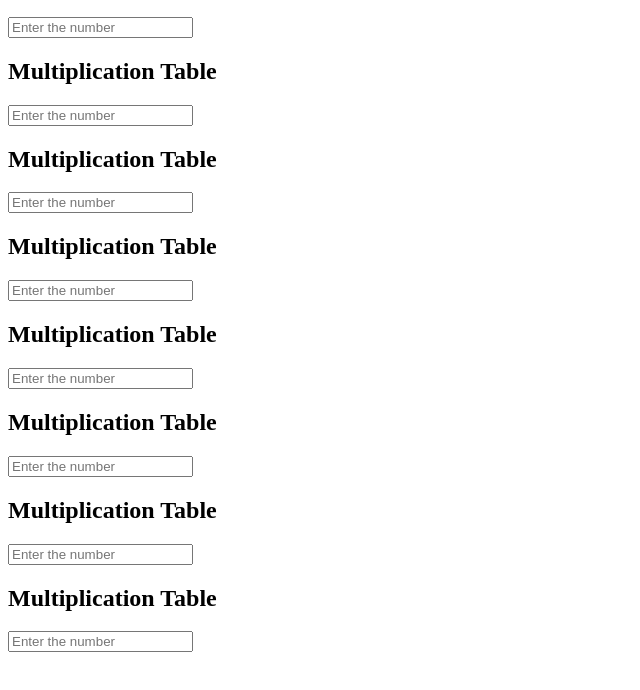
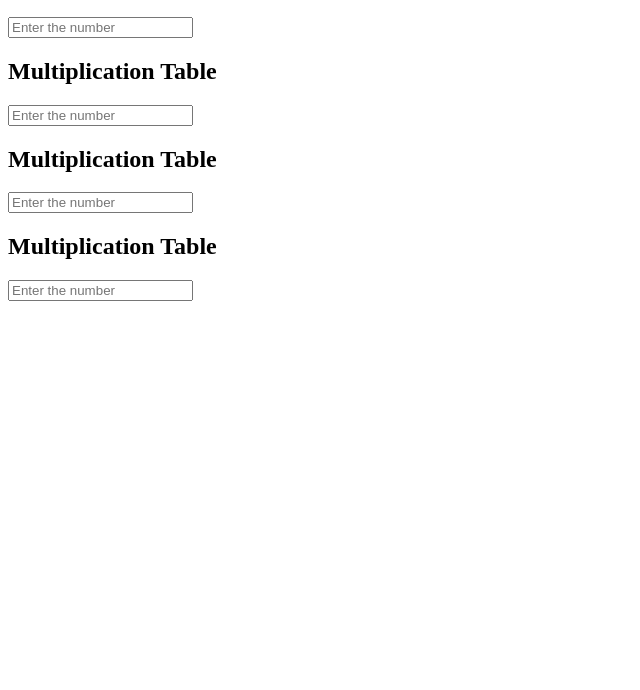
Before and after one commit to Kushalvardhan18/MathematicalTool, a plain HTML site: page index.html in a window 1280 px wide. Shown: the part 110-800 px from the top of the page, without its empty margins (0-640 px from the left). Drawn offline with Linux system fonts and the light colour scheme.

```diff
--- a/index.html
+++ b/index.html
@@ -17,7 +17,7 @@
           placeholder="Enter the number"
         />
       </div>
-      <div id="table">
+      <div id="sqrt">
         <h2>Multiplication Table</h2>
         <input
           type="text"
@@ -26,7 +26,7 @@
           placeholder="Enter the number"
         />
       </div>
-      <div id="table">
+      <div id="cbrt">
         <h2>Multiplication Table</h2>
         <input
           type="text"
@@ -35,43 +35,7 @@
           placeholder="Enter the number"
         />
       </div>
-      <div id="table">
-        <h2>Multiplication Table</h2>
-        <input
-          type="text"
-          name="number"
-          id="number"
-          placeholder="Enter the number"
-        />
-      </div>
-      <div id="table">
-        <h2>Multiplication Table</h2>
-        <input
-          type="text"
-          name="number"
-          id="number"
-          placeholder="Enter the number"
-        />
-      </div>
-      <div id="table">
-        <h2>Multiplication Table</h2>
-        <input
-          type="text"
-          name="number"
-          id="number"
-          placeholder="Enter the number"
-        />
-      </div>
-      <div id="table">
-        <h2>Multiplication Table</h2>
-        <input
-          type="text"
-          name="number"
-          id="number"
-          placeholder="Enter the number"
-        />
-      </div>
-      <div id="table">
+      <div id="sumOfN">
         <h2>Multiplication Table</h2>
         <input
           type="text"
```
